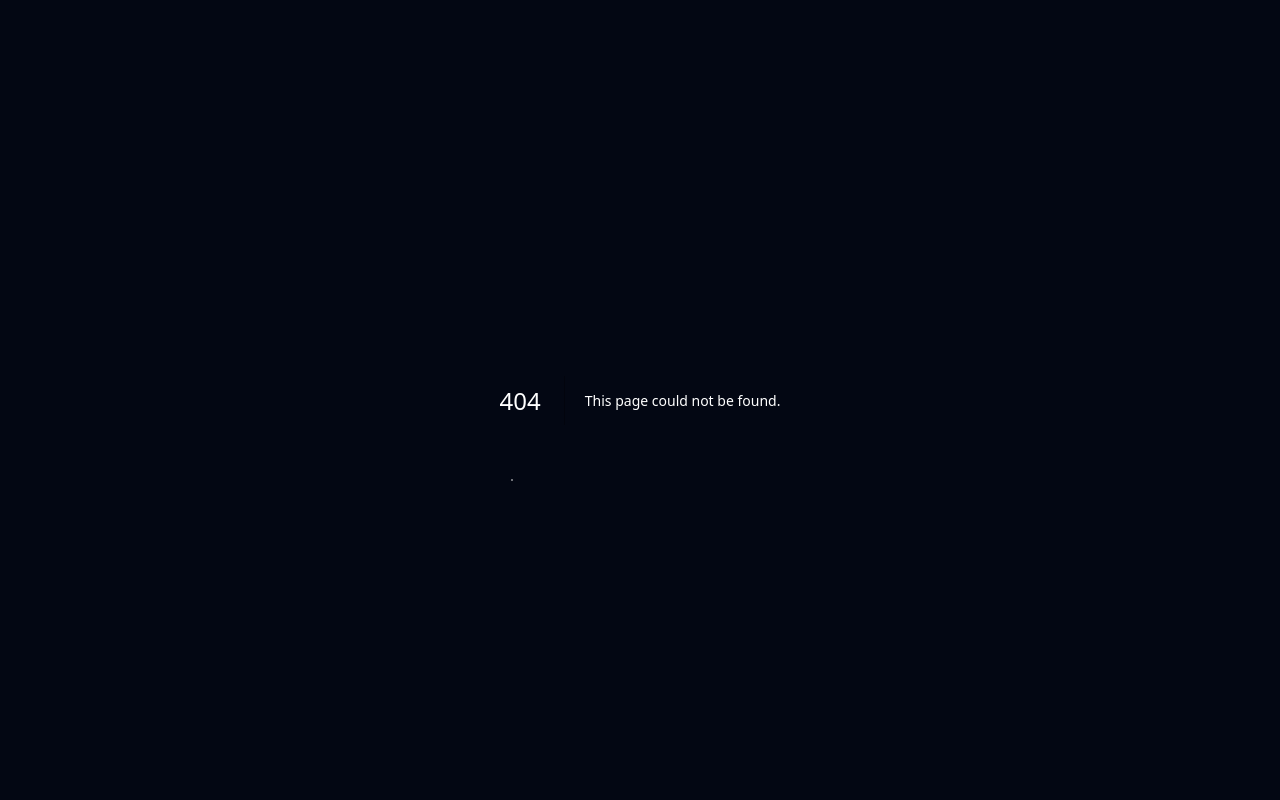
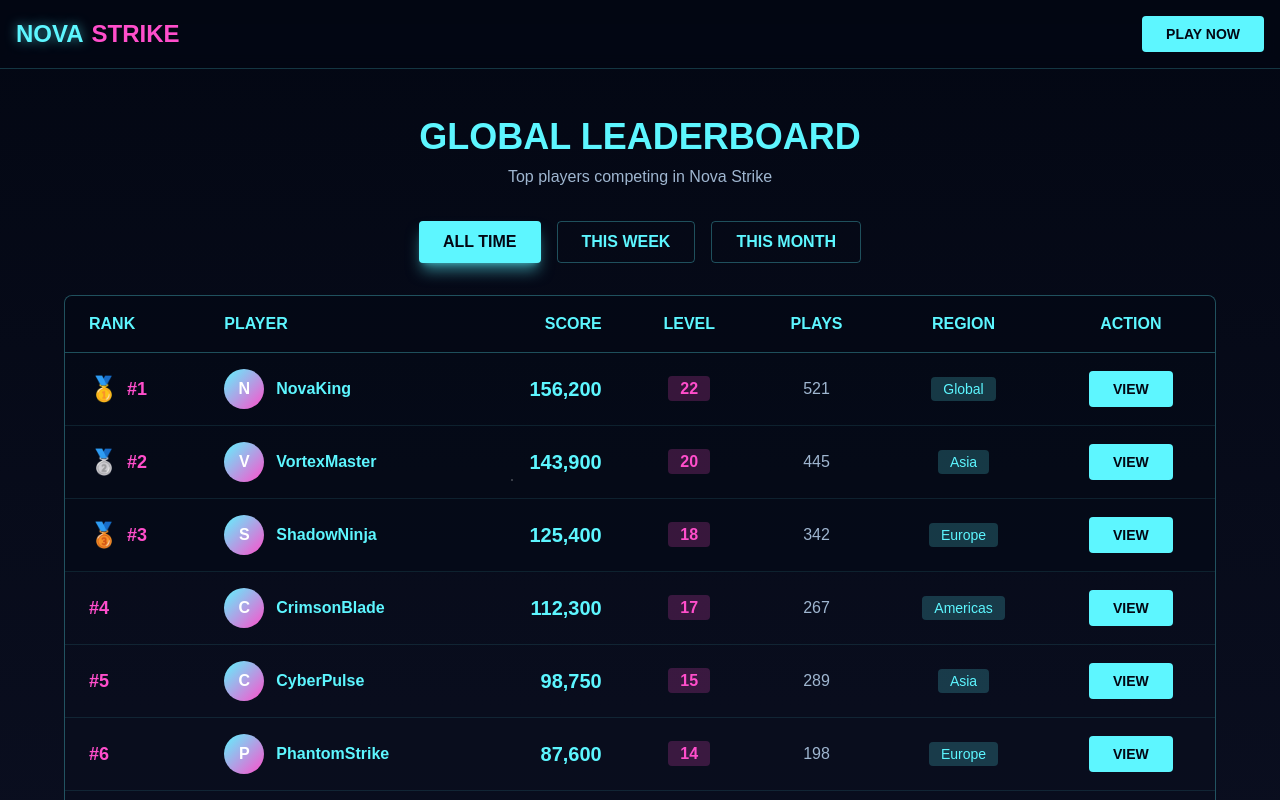
Before and after one commit to anshkumar23062026/Nova-strike, a Next.js app: page /leaderboard in a window 1280 px wide. Before the commit this address had no page. Shown: the top 800 px of the page. Built offline with nearby package versions, Linux system fonts and the light colour scheme.

Commit message:
Add leaderboard page with rankings and stats

```diff
--- /dev/null
+++ b/app/leaderboard/page.tsx
@@ -0,0 +1,198 @@
+'use client';
+
+import Link from 'next/link';
+import { useState, useEffect } from 'react';
+
+interface LeaderboardEntry {
+  rank: number;
+  username: string;
+  score: number;
+  level: number;
+  plays: number;
+  region: string;
+}
+
+export default function LeaderboardPage() {
+  const [leaderboard, setLeaderboard] = useState<LeaderboardEntry[]>([]);
+  const [filter, setFilter] = useState<'all' | 'weekly' | 'monthly'>('all');
+
+  // Mock leaderboard data
+  const mockData: LeaderboardEntry[] = [
+    { rank: 1, username: 'NovaKing', score: 156200, level: 22, plays: 521, region: 'Global' },
+    { rank: 2, username: 'VortexMaster', score: 143900, level: 20, plays: 445, region: 'Asia' },
+    { rank: 3, username: 'ShadowNinja', score: 125400, level: 18, plays: 342, region: 'Europe' },
+    { rank: 4, username: 'CrimsonBlade', score: 112300, level: 17, plays: 267, region: 'Americas' },
+    { rank: 5, username: 'CyberPulse', score: 98750, level: 15, plays: 289, region: 'Asia' },
+    { rank: 6, username: 'PhantomStrike', score: 87600, level: 14, plays: 198, region: 'Europe' },
+    { rank: 7, username: 'NeonGhost', score: 76450, level: 13, plays: 156, region: 'Americas' },
+    { rank: 8, username: 'SilentKiller', score: 65300, level: 12, plays: 142, region: 'Asia' },
+    { rank: 9, username: 'IceBreaker', score: 54200, level: 11, plays: 128, region: 'Europe' },
+    { rank: 10, username: 'ThunderStorm', score: 43100, level: 10, plays: 115, region: 'Global' },
+  ];
+
+  useEffect(() => {
+    // Simulate API call
+    setLeaderboard(mockData);
+  }, [filter]);
+
+  const getMedalEmoji = (rank: number) => {
+    switch (rank) {
+      case 1:
+        return '🥇';
+      case 2:
+        return '🥈';
+      case 3:
+        return '🥉';
+      default:
+        return '';
+    }
+  };
+
+  return (
+    <main className="min-h-screen bg-gradient-to-b from-navy via-navy-light to-navy">
+      {/* Navigation */}
+      <nav className="sticky top-0 z-50 bg-navy/80 backdrop-blur border-b border-cyan/20">
+        <div className="max-w-7xl mx-auto px-4 py-4 flex justify-between items-center">
+          <Link href="/" className="flex items-center gap-2">
+            <span className="text-2xl font-bold text-cyan glow-text">NOVA</span>
+            <span className="text-2xl font-bold text-pink">STRIKE</span>
+          </Link>
+          <Link href="/game" className="btn-primary text-sm">
+            PLAY NOW
+          </Link>
+        </div>
+      </nav>
+
+      {/* Leaderboard Section */}
+      <section className="py-12 px-4 relative z-10">
+        <div className="max-w-6xl mx-auto">
+          <h1 className="text-4xl font-bold mb-2 text-center text-cyan">GLOBAL LEADERBOARD</h1>
+          <p className="text-center text-muted mb-8">Top players competing in Nova Strike</p>
+
+          {/* Filter Buttons */}
+          <div className="flex gap-4 justify-center mb-8">
+            {(['all', 'weekly', 'monthly'] as const).map((f) => (
+              <button
+                key={f}
+                onClick={() => setFilter(f)}
+                className={`px-6 py-2 rounded font-bold transition ${
+                  filter === f
+                    ? 'bg-cyan text-navy shadow-lg shadow-cyan/50'
+                    : 'border border-cyan/30 text-cyan hover:border-cyan/60'
+                }`}
+              >
+                {f === 'all' ? 'ALL TIME' : f === 'weekly' ? 'THIS WEEK' : 'THIS MONTH'}
+              </button>
+            ))}
+          </div>
+
+          {/* Leaderboard Table */}
+          <div className="bg-navy-light/30 border border-cyan/30 rounded-lg overflow-hidden">
+            <div className="overflow-x-auto">
+              <table className="w-full">
+                <thead>
+                  <tr className="border-b border-cyan/30 bg-navy/50">
+                    <th className="px-6 py-4 text-left text-cyan font-bold">RANK</th>
+                    <th className="px-6 py-4 text-left text-cyan font-bold">PLAYER</th>
+                    <th className="px-6 py-4 text-right text-cyan font-bold">SCORE</th>
+                    <th className="px-6 py-4 text-center text-cyan font-bold">LEVEL</th>
+                    <th className="px-6 py-4 text-center text-cyan font-bold">PLAYS</th>
+                    <th className="px-6 py-4 text-center text-cyan font-bold">REGION</th>
+                    <th className="px-6 py-4 text-center text-cyan font-bold">ACTION</th>
+                  </tr>
+                </thead>
+                <tbody>
+                  {leaderboard.map((entry, index) => (
+                    <tr
+                      key={entry.rank}
+                      className={`border-b border-cyan/10 hover:bg-navy/50 transition ${
+                        entry.rank <= 3 ? 'bg-navy/30' : ''
+                      }`}
+                    >
+                      <td className="px-6 py-4">
+                        <div className="flex items-center gap-2">
+                          {getMedalEmoji(entry.rank) && (
+                            <span className="text-2xl">{getMedalEmoji(entry.rank)}</span>
+                          )}
+                          <span className="font-bold text-pink text-lg">#{entry.rank}</span>
+                        </div>
+                      </td>
+                      <td className="px-6 py-4">
+                        <div className="flex items-center gap-3">
+                          <div className="w-10 h-10 bg-gradient-to-br from-cyan to-pink rounded-full flex items-center justify-center font-bold">
+                            {entry.username.charAt(0)}
+                          </div>
+                          <span className="font-bold text-cyan">{entry.username}</span>
+                        </div>
+                      </td>
+                      <td className="px-6 py-4 text-right">
+                        <span className="text-xl font-bold text-cyan">
+                          {entry.score.toLocaleString()}
+                        </span>
+                      </td>
+                      <td className="px-6 py-4 text-center">
+                        <span className="px-3 py-1 bg-pink/20 text-pink rounded font-bold">
+                          {entry.level}
+                        </span>
+                      </td>
+                      <td className="px-6 py-4 text-center text-muted">{entry.plays}</td>
+                      <td className="px-6 py-4 text-center">
+                        <span className="px-3 py-1 bg-cyan/20 text-cyan rounded text-sm">
+                          {entry.region}
+                        </span>
+                      </td>
+                      <td className="px-6 py-4 text-center">
+                        <button className="btn-primary text-sm">
+                          VIEW
+                        </button>
+                      </td>
+                    </tr>
+                  ))}
+                </tbody>
+              </table>
+            </div>
+          </div>
+
+          {/* Load More */}
+          <div className="text-center mt-8">
+            <button className="px-8 py-3 border border-cyan/30 text-cyan rounded hover:border-cyan/60 font-bold transition">
+              LOAD MORE
+            </button>
+          </div>
+        </div>
+      </section>
+
+      {/* Stats Section */}
+      <section className="py-12 px-4 relative z-10">
+        <div className="max-w-6xl mx-auto">
+          <h2 className="text-3xl font-bold mb-8 text-center text-cyan">LEADERBOARD STATS</h2>
+          <div className="grid md:grid-cols-4 gap-6">
+            <div className="bg-navy-light/30 border border-cyan/30 rounded-lg p-6 text-center">
+              <div className="text-4xl font-bold text-cyan mb-2">1.2M+</div>
+              <p className="text-muted">Total Players</p>
+            </div>
+            <div className="bg-navy-light/30 border border-pink/30 rounded-lg p-6 text-center">
+              <div className="text-4xl font-bold text-pink mb-2">500M+</div>
+              <p className="text-muted">Total Score</p>
+            </div>
+            <div className="bg-navy-light/30 border border-cyan/30 rounded-lg p-6 text-center">
+              <div className="text-4xl font-bold text-cyan mb-2">50K+</div>
+              <p className="text-muted">Games Today</p>
+            </div>
+            <div className="bg-navy-light/30 border border-pink/30 rounded-lg p-6 text-center">
+              <div className="text-4xl font-bold text-pink mb-2">156</div>
+              <p className="text-muted">Max Level</p>
+            </div>
+          </div>
+        </div>
+      </section>
+
+      {/* Footer */}
+      <footer className="bg-navy/80 border-t border-cyan/20 py-8 px-4 mt-16 relative z-10">
+        <div className="max-w-6xl mx-auto text-center text-muted">
+          <p>&copy; 2026 Nova Strike. All rights reserved.</p>
+        </div>
+      </footer>
+    </main>
+  );
+}
```
